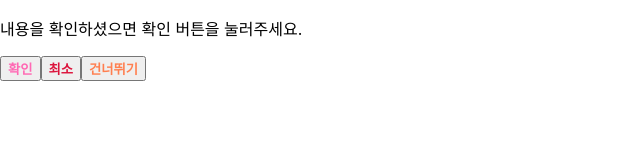
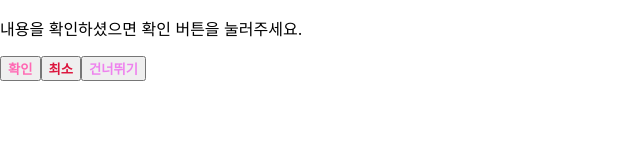
Before and after one commit to kimkunwoo99/ReactProject2024, a React (Create React App) app: page / in a window 1280 px wide. Shown: the top 160 px of the page, without its empty margins (0-640 px from the left). Built offline with nearby package versions, Linux system fonts and the light colour scheme.

Commit message:
React Element

```diff
--- a/src/chp04/Button.css
+++ b/src/chp04/Button.css
@@ -5,5 +5,5 @@
     color: crimson;
 }
 .bg-blue{
-    color: coral;
+    color: violet;
 }
--- a/src/chp04/Button.jsx
+++ b/src/chp04/Button.jsx
@@ -10,5 +10,5 @@ function Button(props){
         </button>
     )
 }
-
+//
 export default Button;
--- a/src/chp04/ConfirmDialog.jsx
+++ b/src/chp04/ConfirmDialog.jsx
@@ -11,5 +11,5 @@ function ConfirmDialog(props){
         </div>
     )
 }
-
+//
 export default ConfirmDialog;
--- a/src/index.js
+++ b/src/index.js
@@ -13,7 +13,7 @@ root.render(
   </React.StrictMode>
 );
 
-// If you want to start measuring performance in your app, pass a function
+// If you want to start measuring performance in your app, pass a function//
 // to log results (for example: reportWebVitals(console.log))
 // or send to an analytics endpoint. Learn more: https://bit.ly/CRA-vitals
 reportWebVitals();
```
